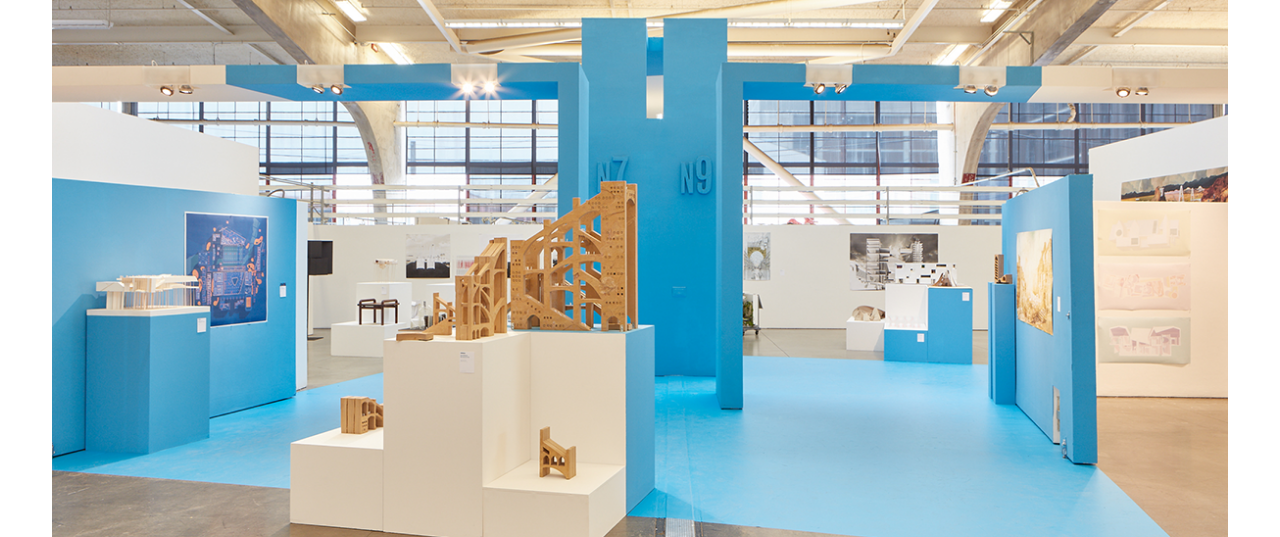
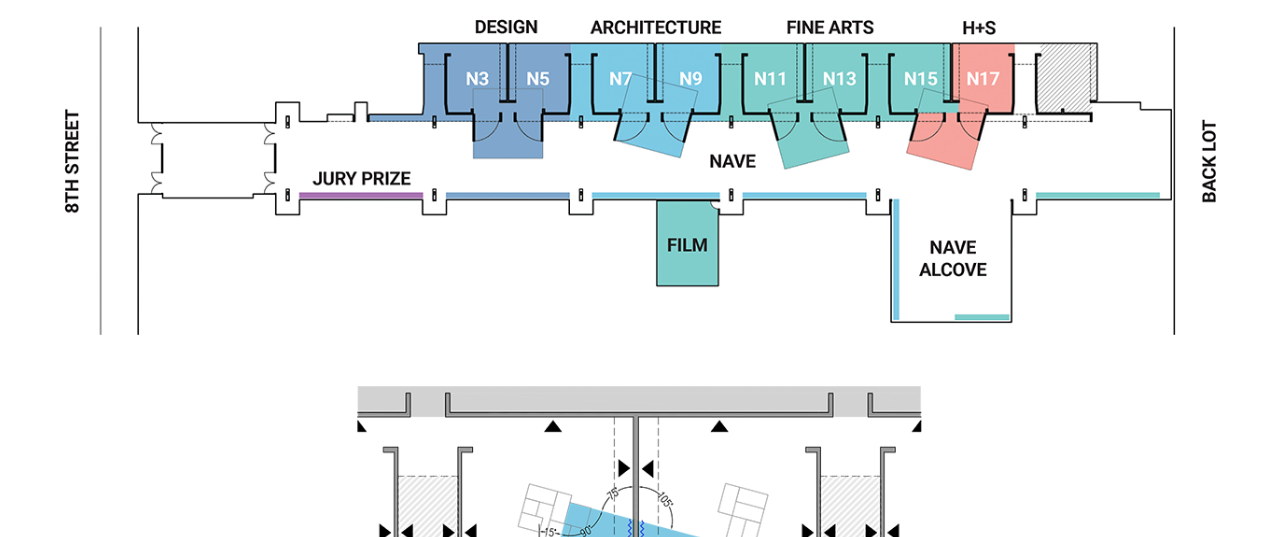
Before and after one commit to pgeraki/pgeraki.github.io, a Jekyll site: the page built from projects/cca/cca.html, in a window 1280 px wide. Shown: the part 5863-6400 px from the top of the page. Built offline with Jekyll 4.4.1, drawn with Linux system fonts in a browser that asks for light colours.

Commit message:
Update cca.html

```diff
--- a/projects/cca/cca.html
+++ b/projects/cca/cca.html
@@ -78,6 +78,18 @@ permalink: cca
 
             <div class="row img-row">
               <div class="col col-1-1 img-col">
+                 <img src="/projects/cca/images/CCAEOY_ProgramDiagram.png">
+              </div>
+            </div>
+
+            <div class="row img-row">
+              <div class="col col-1-1 img-col">
+                 <img src="/projects/cca/images/CCAEOY_WallLegend.png">
+              </div>
+            </div>
+
+            <div class="row img-row">
+              <div class="col col-1-1 img-col">
                  <img src="/projects/cca/images/CCAEOY_JJ-1.png">
               </div>
             </div>
```
